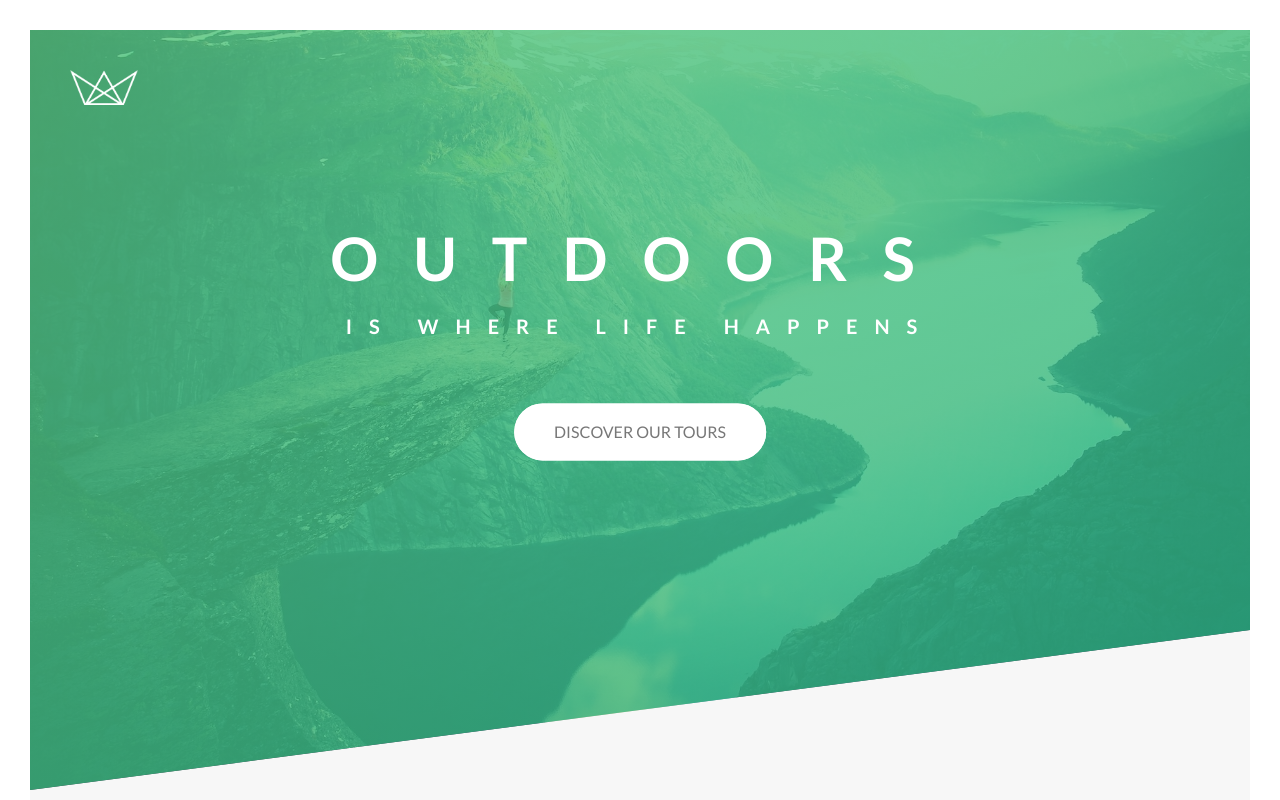
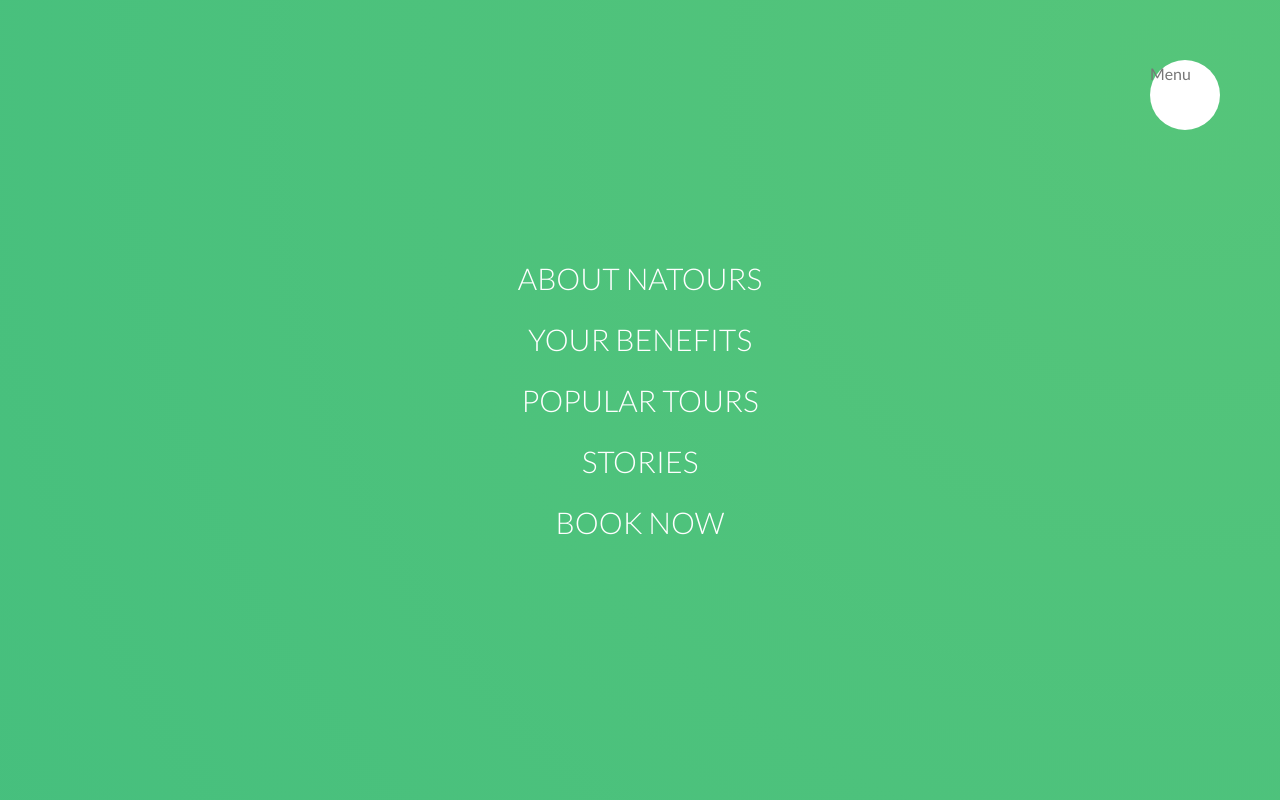
Before and after one commit to jinhlee19/html-sass-asset, a website: page natours/index.html in a window 1280 px wide. Shown: the top 800 px of the page. Drawn offline with Linux system fonts and the light colour scheme.

Commit message:
Navigation 1

```diff
--- a/natours/index.html
+++ b/natours/index.html
@@ -15,6 +15,32 @@
 		<title>Natours | Exciting tours for adventurous people</title>
 	</head>
 	<body>
+		<div class="navigation">
+			<!-- input id와 label 일치-->
+			<input type="checkbox" class="navigation__checkbox" id="navi-toggle" />
+			<label for="navi-toggle" class="navigation__button">Menu</label>
+
+			<div class="navigation__background">&nbsp;</div>
+			<nav class="navigation__nav">
+				<ul class="navigation__list">
+					<li class="navigation__item">
+						<a href="#" class="navigation__link">About Natours</a>
+					</li>
+					<li class="navigation__item">
+						<a href="#" class="navigation__link">Your Benefits</a>
+					</li>
+					<li class="navigation__item">
+						<a href="#" class="navigation__link">Popular tours</a>
+					</li>
+					<li class="navigation__item">
+						<a href="#" class="navigation__link">Stories</a>
+					</li>
+					<li class="navigation__item">
+						<a href="#" class="navigation__link">Book now</a>
+					</li>
+				</ul>
+			</nav>
+		</div>
 		<header class="header">
 			<div class="header__logo-box">
 				<img src="img/logo-white.png" alt="Logo" class="header__logo" />
@@ -377,10 +403,21 @@
 					</div>
 				</div>
 				<div class="col-1-of-2">
-					<p class="footer__copyright">Lorem ipsum dolor, sit amet consectetur adipisicing elit. Dolorum amet, <a href="#" class="footer__link">&copy; Rafy. All rights reserved. </a> tempora maxime aliquid voluptas numquam similique recusandae reprehenderit quis exercitationem animi, consequuntur voluptatem ad corrupti voluptates et, debitis aliquam quia. credit to <a href="#" class="footer__link">Jonas Class at Udemy.</a> </p>
+					<p class="footer__copyright">
+						Lorem ipsum dolor, sit amet consectetur adipisicing elit. Dolorum
+						amet,
+						<a href="#" class="footer__link"
+							>&copy; Rafy. All rights reserved.
+						</a>
+						tempora maxime aliquid voluptas numquam similique recusandae
+						reprehenderit quis exercitationem animi, consequuntur voluptatem ad
+						corrupti voluptates et, debitis aliquam quia. credit to
+						<a href="#" class="footer__link">Jonas Class at Udemy.</a>
+					</p>
 				</div>
 			</div>
 		</footer>
+
 		<!-- <section class="grid-test">
 			<div class="row">
 				<div class="col-1-of-2">col-1-of-2</div>
--- /dev/null
+++ b/natours/sass/layout/_navigation.scss
@@ -0,0 +1,57 @@
+.navigation {
+	&__checkbox {
+		display: none;
+	}
+	&__button {
+		background-color: $color-white;
+		height: 7rem;
+		width: 7rem;
+		position: fixed;
+		top: 6rem;
+		right: 6rem;
+		border-radius: 50%;
+		z-index: 90;
+	}
+	&__background {
+		height: 6rem;
+		width: 6rem;
+		border-radius: 50%;
+		position: fixed;
+		top: 6.5rem;
+		right: 6.5rem;
+		background-image: radial-gradient(
+			$color-primary-light,
+			$color-primary-dark
+		);
+		z-index: 70;
+        transform: scale(100);
+	}
+	&__nav {
+		height: 100vh;
+		width: 100%;
+		position: fixed;
+		top: 0;
+		right: 0;
+		z-index: 80;
+        text-align: center;
+	}
+	&__list {
+        position: absolute;
+        top: 50%;
+        left:50%;
+        transform: translate(-50%,-50%);
+        list-style: none;
+        text-transform: uppercase;
+	}
+    &__item{
+        margin: 1rem;
+    }
+    &__link{
+        font-size: 3rem;
+        font-weight: 300;
+        color: $color-white;
+        text-decoration: none;
+        //
+
+    }
+}
--- a/natours/sass/main.scss
+++ b/natours/sass/main.scss
@@ -10,7 +10,6 @@
 
 @import "pages/home";
 
-@import "layout/grid";
 @import "components/button";
 @import "components/bg-video";
 @import "components/form";
@@ -19,5 +18,8 @@
 @import "components/feature-box";
 @import "components/story";
 
+
+@import "layout/grid";
+@import "layout/navigation";
 @import "layout/footer";
 @import "layout/header";
```
Also changed, not shown: natours/css/style.css.
